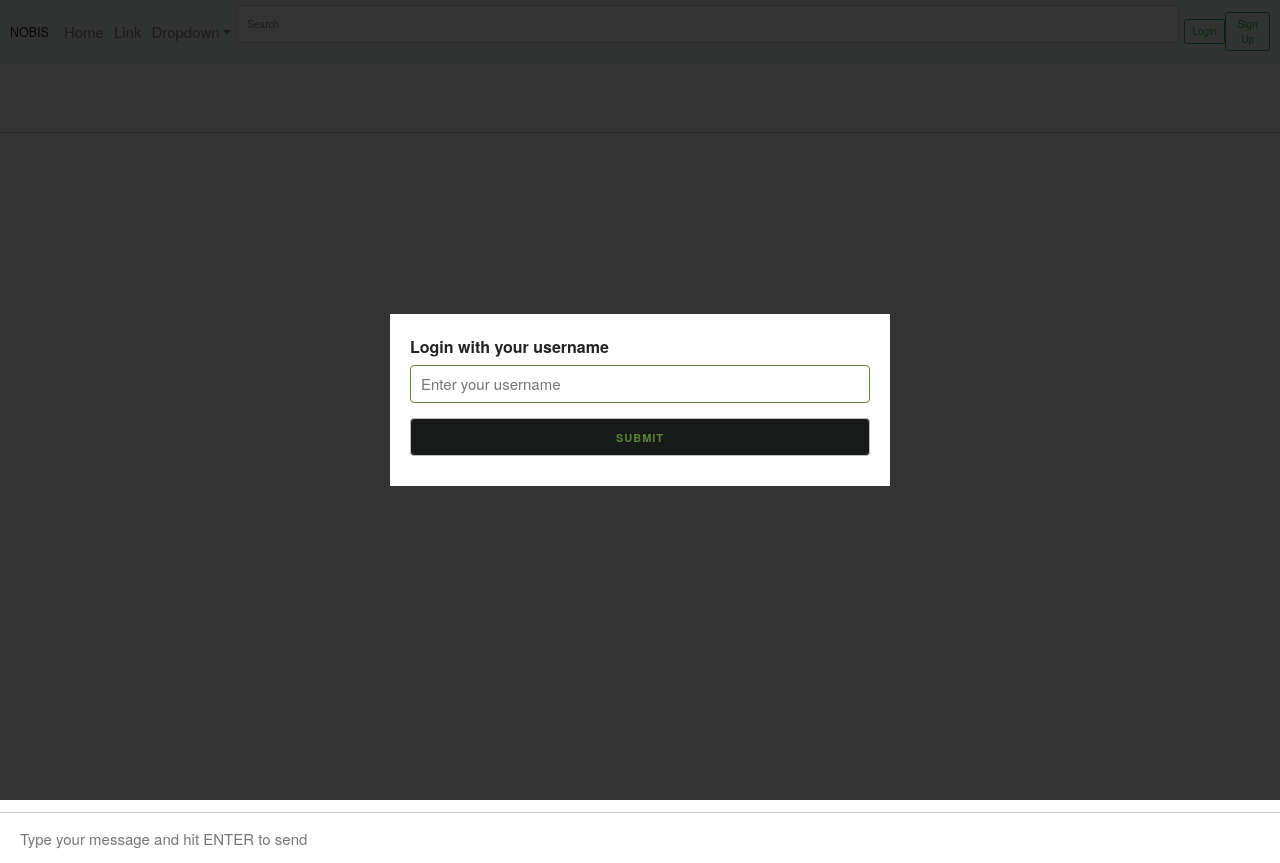
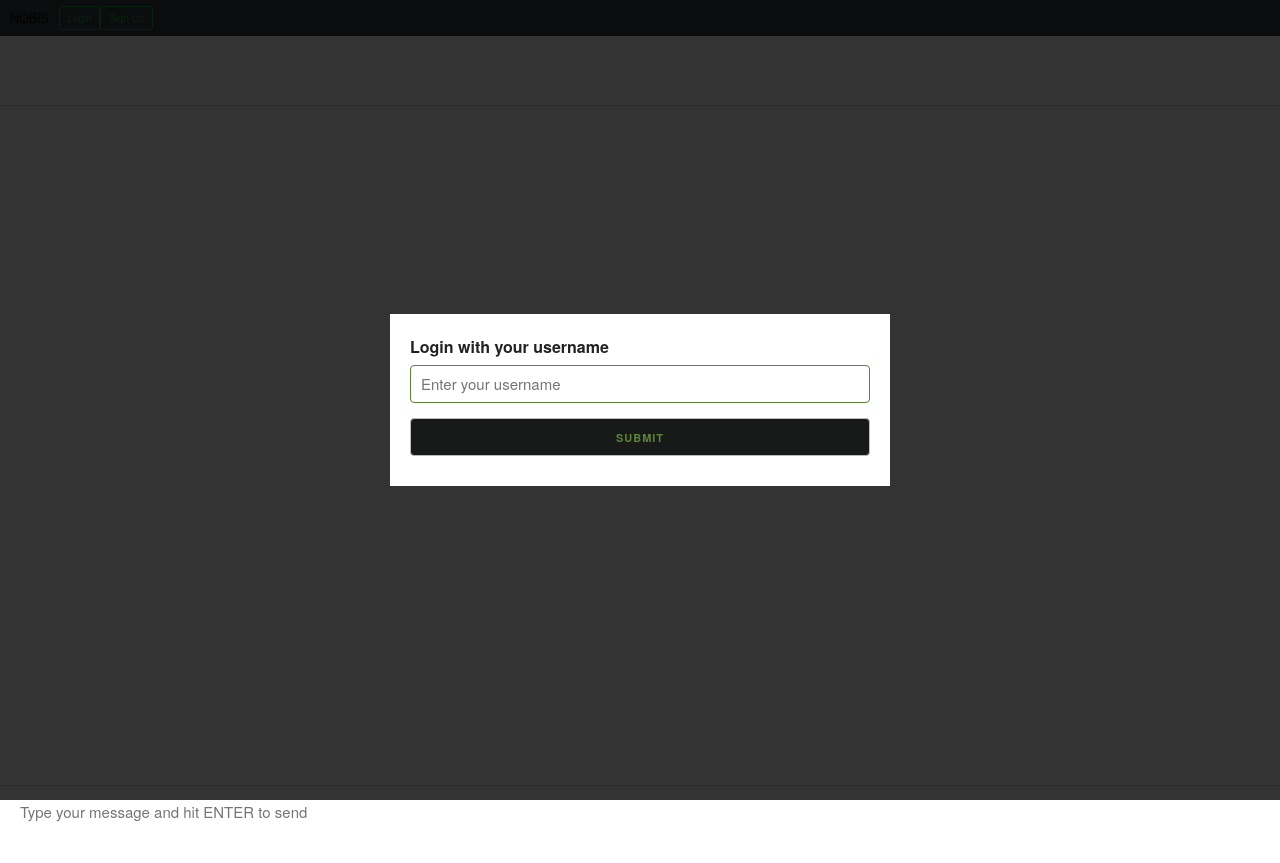
Before and after one commit to jeanshotjack/pro3, a React (Create React App) app in the folder client/: page /chat in a window 1280 px wide. After the commit the page ends 836 px from the top, so only its background shows below. Built offline with nearby package versions, Linux system fonts and the light colour scheme.

Commit message:
working navbar

```diff
--- a/client/src/components/Nav/Navbar.js
+++ b/client/src/components/Nav/Navbar.js
@@ -1,5 +1,4 @@
 import React from 'react';
-// import { Collapse, Navbar, NavbarToggler, NavbarBrand, Nav, NavItem, NavLink } from 'reactstrap';
 import { Navbar, Nav, NavDropdown, Form, FormControl, Button } from 'react-bootstrap';
 
 
@@ -11,25 +10,17 @@ function NavBar(props) {
 
   return (
     <div>
-      <Navbar bg="light" expand="lg">
+      <Navbar bg="dark" expand="lg">
         <Navbar.Brand href="#home">NOBIS</Navbar.Brand>
         <Navbar.Toggle aria-controls="basic-navbar-nav" />
         <Navbar.Collapse id="basic-navbar-nav">
           <Nav className="mr-auto">
-            <Nav.Link href="#home">Home</Nav.Link>
-            <Nav.Link href="#link">Link</Nav.Link>
-            <NavDropdown title="Dropdown" id="basic-nav-dropdown">
-              <NavDropdown.Item href="#action/3.1">Action</NavDropdown.Item>
-              <NavDropdown.Item href="#action/3.2">Another action</NavDropdown.Item>
-              <NavDropdown.Item href="#action/3.3">Something</NavDropdown.Item>
-              <NavDropdown.Divider />
-              <NavDropdown.Item href="#action/3.4">Separated link</NavDropdown.Item>
-            </NavDropdown>
+
+            <Button id="loginBtn" href="/login" variant="outline-success">Login</Button>
+            <Button id="signUpBtn" href="/signup" variant="outline-success">Sign Up</Button>
+
           </Nav>
-          <Form inline />
-            <FormControl type="text" placeholder="Search" className="mr-sm-2" />
-            <Button href="/login" variant="outline-success">Login</Button>
-            <Button href="/signup" variant="outline-success">Sign Up</Button>
+
         </Navbar.Collapse>
       </Navbar>
     </div>
```
Also changed, not shown: client/src/components/Nav/Navbar.css (+11 -0 lines).
